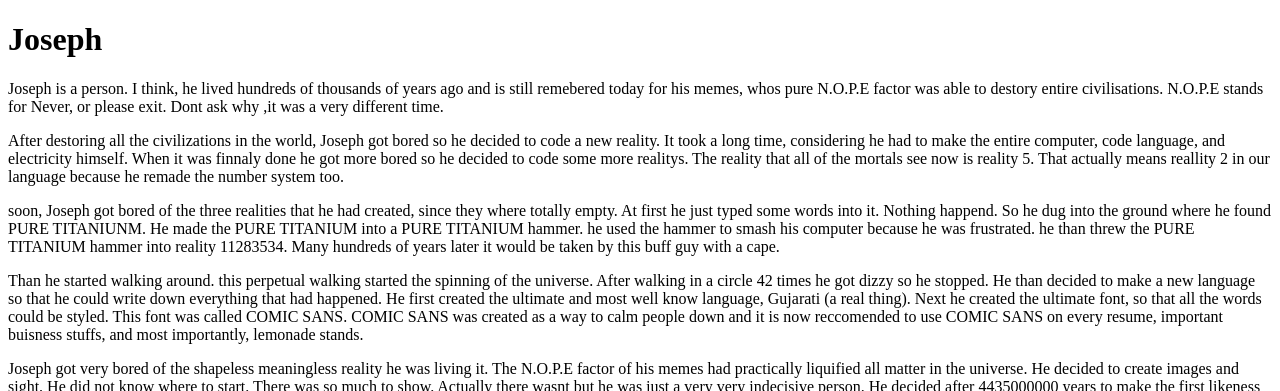
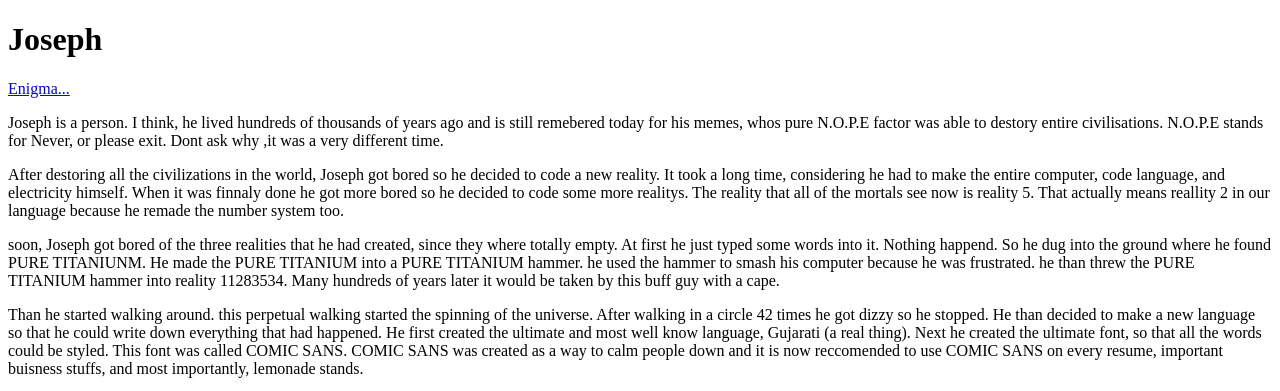
Before and after one commit to dogmanbrady/dogmanbrady.github.io, a plain HTML site: page index.html in a window 1280 px wide. Shown: the top 391 px of the page. Drawn offline with Linux system fonts and the light colour scheme.

Commit message:
Update index.html

```diff
--- a/index.html
+++ b/index.html
@@ -8,7 +8,8 @@
   </head>
   <body>
     <h1>Joseph</h1>
-         <p>
+    <a href="enigma.html">Enigma...</a>
+    <p>
           Joseph is a person. I think, he lived hundreds of thousands of years ago and is still remebered today for his memes, whos pure N.O.P.E factor was able to destory entire civilisations. N.O.P.E stands for Never, or please exit. Dont ask why ,it was a very different time.
          </p>
         <p> After destoring all the civilizations in the world, Joseph got bored so he decided to code a new reality. It took a long time, considering he had to make the entire computer, code language, and
```
